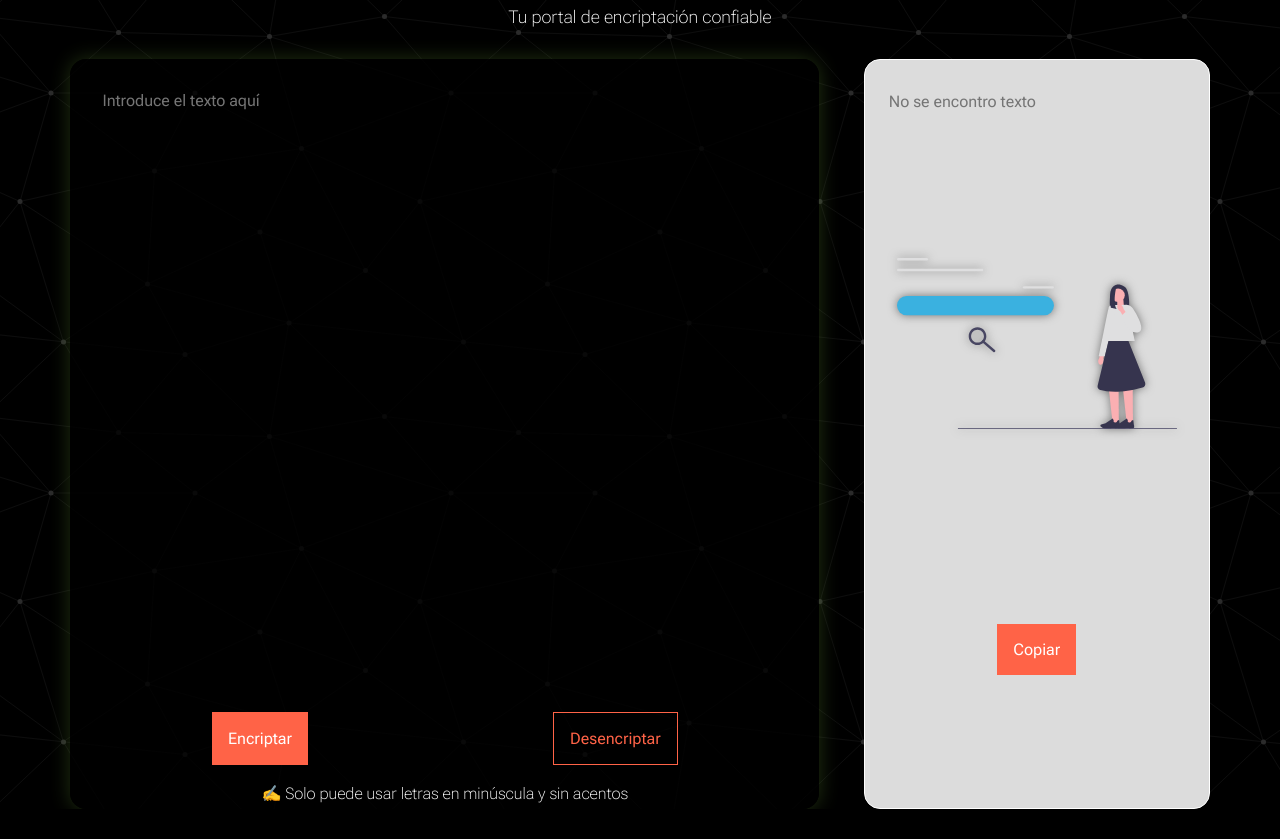
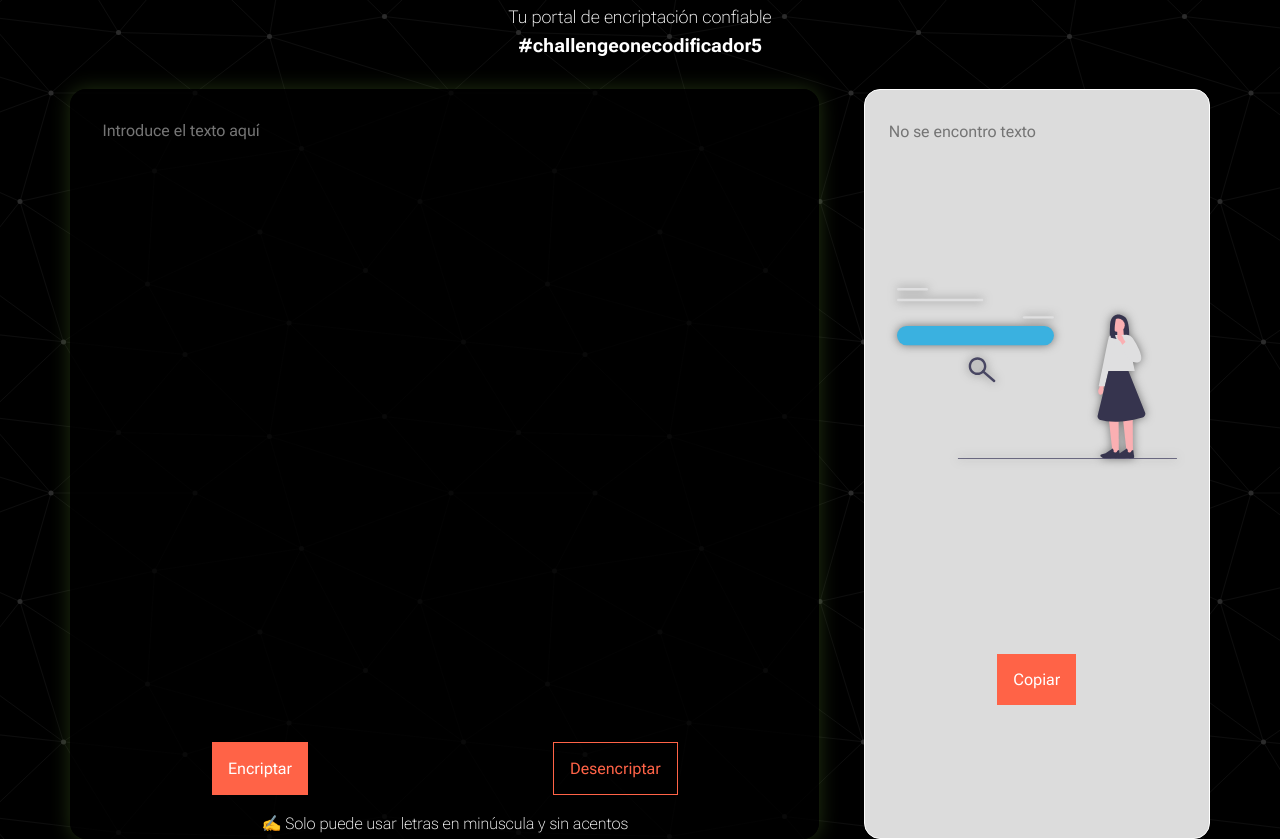
Before and after one commit to saalcazar/encrypt, a plain HTML site: page index.html in a window 1280 px wide. Shown: the part 98-937 px from the top of the page. Before the commit the page ends 907 px from the top, so only its background shows below. Drawn offline with Linux system fonts and the light colour scheme.

Commit message:
modificación index

```diff
--- a/css/style.css
+++ b/css/style.css
@@ -53,6 +53,10 @@ body {
 .header h2 {
   font-weight: 100;
   font-size: 1.1rem;
+}
+
+.header h3 {
+  margin-top: .5rem;
 }
 
 .container {
--- a/index.html
+++ b/index.html
@@ -11,6 +11,7 @@
   <header class="header shadow">
     <h1>CipherGuard</h1>
     <h2>Tu portal de encriptación confiable</h2>
+    <h3>#challengeonecodificador5</h3>
   </header>
   <main class="container">
     <section class="original-text">
```
